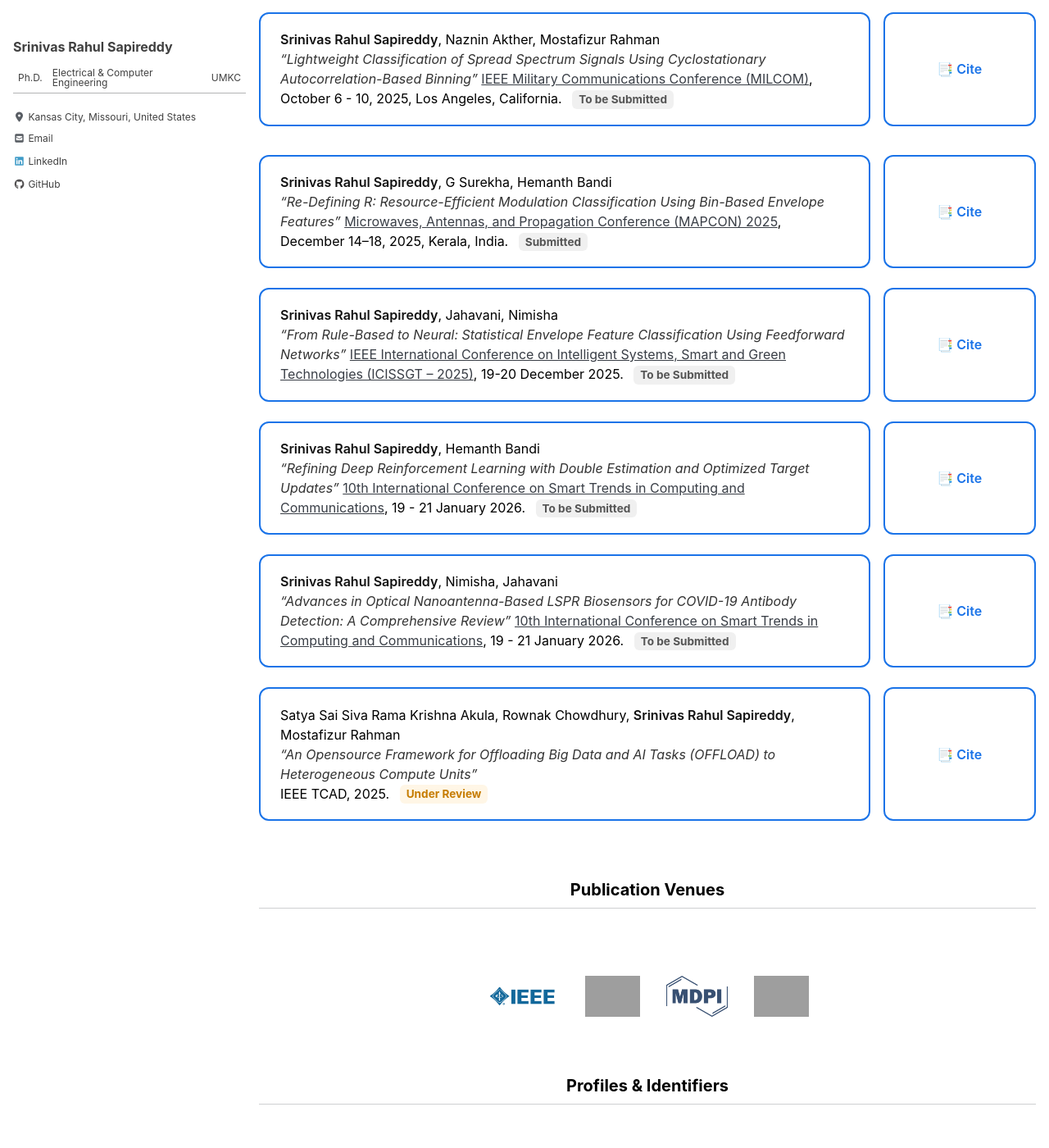
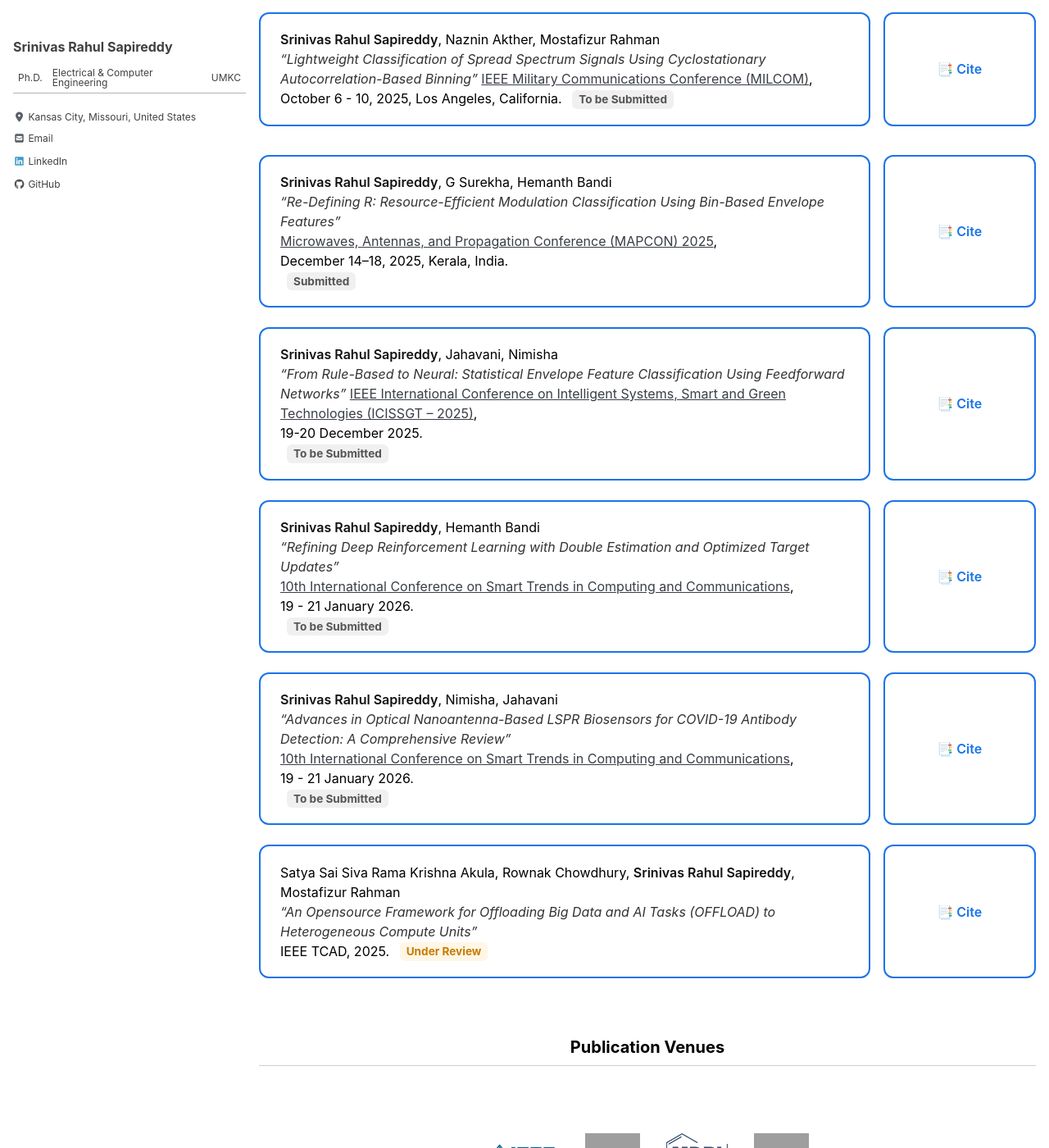
Before and after one commit to srsapireddy/srsapireddy.github.io, a Jekyll site: the page built from _pages/publications.md, in a window 1280 px wide and 1400 px high, scrolled down 1992 px. Shown: the whole window at 82% size. Built offline with Jekyll 4.4.1, drawn with Linux system fonts in a browser that asks for light colours; cached includes are drawn as plain includes; nearby versions of some CDN libraries; grey boxes are pictures that could not be loaded.

Commit message:
Update publications.md

```diff
--- a/_pages/publications.md
+++ b/_pages/publications.md
@@ -314,8 +314,8 @@ function copyCitation(id) {
     <div class="pub-entry">
       <div class="pub-card">
         <strong>Srinivas Rahul Sapireddy</strong>, G Surekha, Hemanth Bandi<br>
-        <em>“Re-Defining R: Resource-Efficient Modulation Classification Using Bin-Based Envelope Features”</em>
-        <a href="https://ieeemapcon.org/" target="_blank">Microwaves, Antennas, and Propagation Conference (MAPCON) 2025</a>, December 14–18, 2025, Kerala, India.
+        <em>“Re-Defining R: Resource-Efficient Modulation Classification Using Bin-Based Envelope Features”</em><br>
+        <a href="https://ieeemapcon.org/" target="_blank">Microwaves, Antennas, and Propagation Conference (MAPCON) 2025</a>,<br> December 14–18, 2025, Kerala, India.<br>
         <span class="status pending">Submitted</span>
       </div>
       <div class="cite-box" onclick="copyCitation('cite1')">
@@ -327,7 +327,7 @@ function copyCitation(id) {
       <div class="pub-card">
       <strong>Srinivas Rahul Sapireddy</strong>, Jahavani, Nimisha<br>
       <em>“From Rule-Based to Neural: Statistical Envelope Feature Classification Using Feedforward Networks”</em>
-      <a href="https://www.smartcomconference.com/" target="_blank">IEEE International Conference on Intelligent Systems, Smart and Green Technologies (ICISSGT – 2025)</a>, 19-20 December 2025. <span class="status pending">To be Submitted</span>
+      <a href="https://www.smartcomconference.com/" target="_blank">IEEE International Conference on Intelligent Systems, Smart and Green Technologies (ICISSGT – 2025)</a>,<br> 19-20 December 2025. <br><span class="status pending">To be Submitted</span>
     </div>
       <div class="cite-box" onclick="copyCitation('cite2')">
         📑 Cite
@@ -337,8 +337,8 @@ function copyCitation(id) {
      <div class="pub-entry">
       <div class="pub-card">
       <strong>Srinivas Rahul Sapireddy</strong>, Hemanth Bandi<br>
-      <em>“Refining Deep Reinforcement Learning with Double Estimation and Optimized Target Updates”</em>
-      <a href="https://www.smartcomconference.com/" target="_blank">10th International Conference on Smart Trends in Computing and Communications</a>, 19 - 21 January 2026. <span class="status pending">To be Submitted</span>
+      <em>“Refining Deep Reinforcement Learning with Double Estimation and Optimized Target Updates”</em><br>
+      <a href="https://www.smartcomconference.com/" target="_blank">10th International Conference on Smart Trends in Computing and Communications</a>,<br> 19 - 21 January 2026.<br> <span class="status pending">To be Submitted</span>
     </div>
       <div class="cite-box" onclick="copyCitation('cite2')">
         📑 Cite
@@ -348,8 +348,8 @@ function copyCitation(id) {
     <div class="pub-entry">
       <div class="pub-card">
       <strong>Srinivas Rahul Sapireddy</strong>, Nimisha, Jahavani<br>
-      <em>“Advances in Optical Nanoantenna-Based LSPR Biosensors for COVID-19 Antibody Detection: A Comprehensive Review”</em>
-      <a href="https://www.smartcomconference.com/" target="_blank">10th International Conference on Smart Trends in Computing and Communications</a>, 19 - 21 January 2026. <span class="status pending">To be Submitted</span>
+      <em>“Advances in Optical Nanoantenna-Based LSPR Biosensors for COVID-19 Antibody Detection: A Comprehensive Review”</em><br>
+      <a href="https://www.smartcomconference.com/" target="_blank">10th International Conference on Smart Trends in Computing and Communications</a>, <br> 19 - 21 January 2026. <br><span class="status pending">To be Submitted</span>
     </div>
       <div class="cite-box" onclick="copyCitation('cite2')">
         📑 Cite
```
